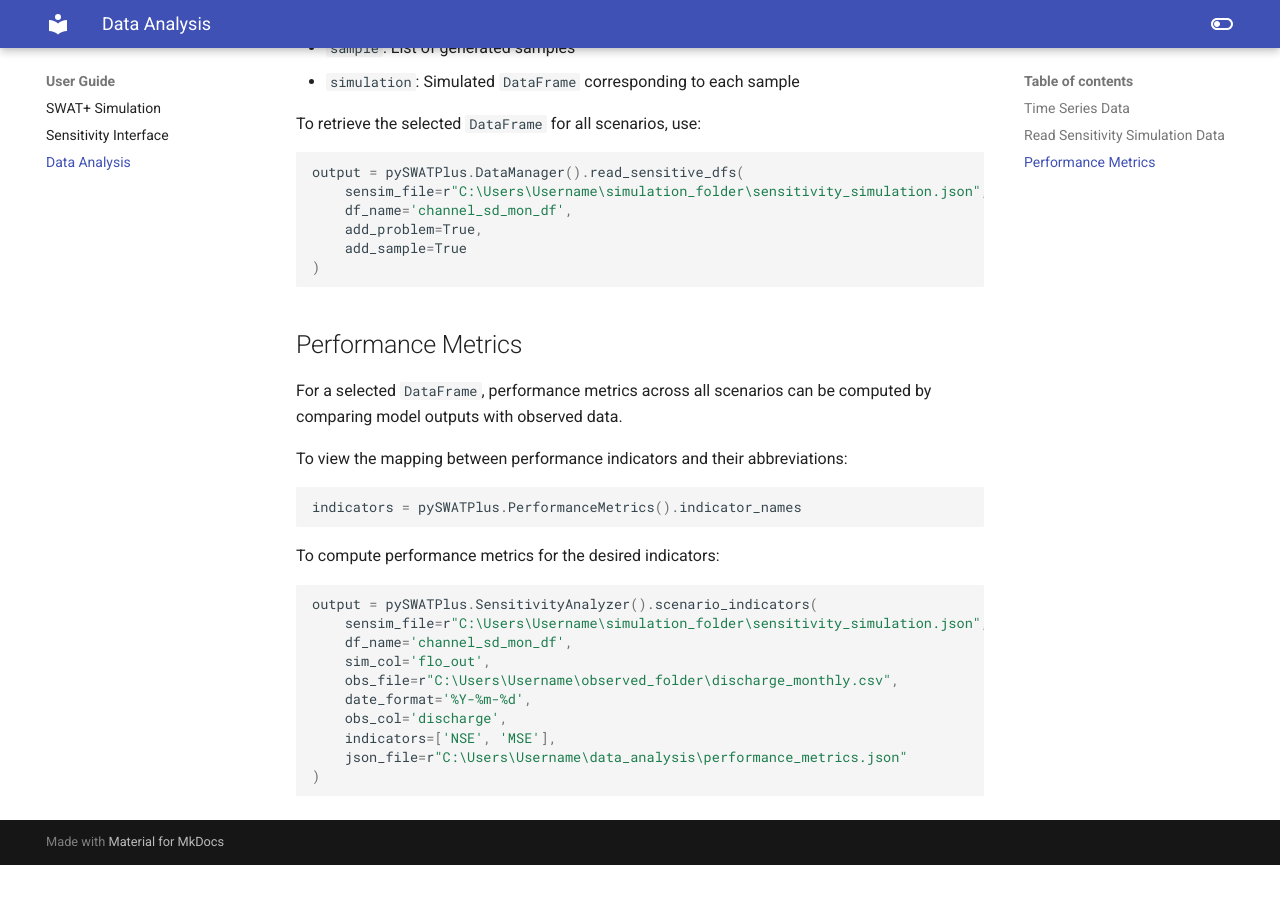
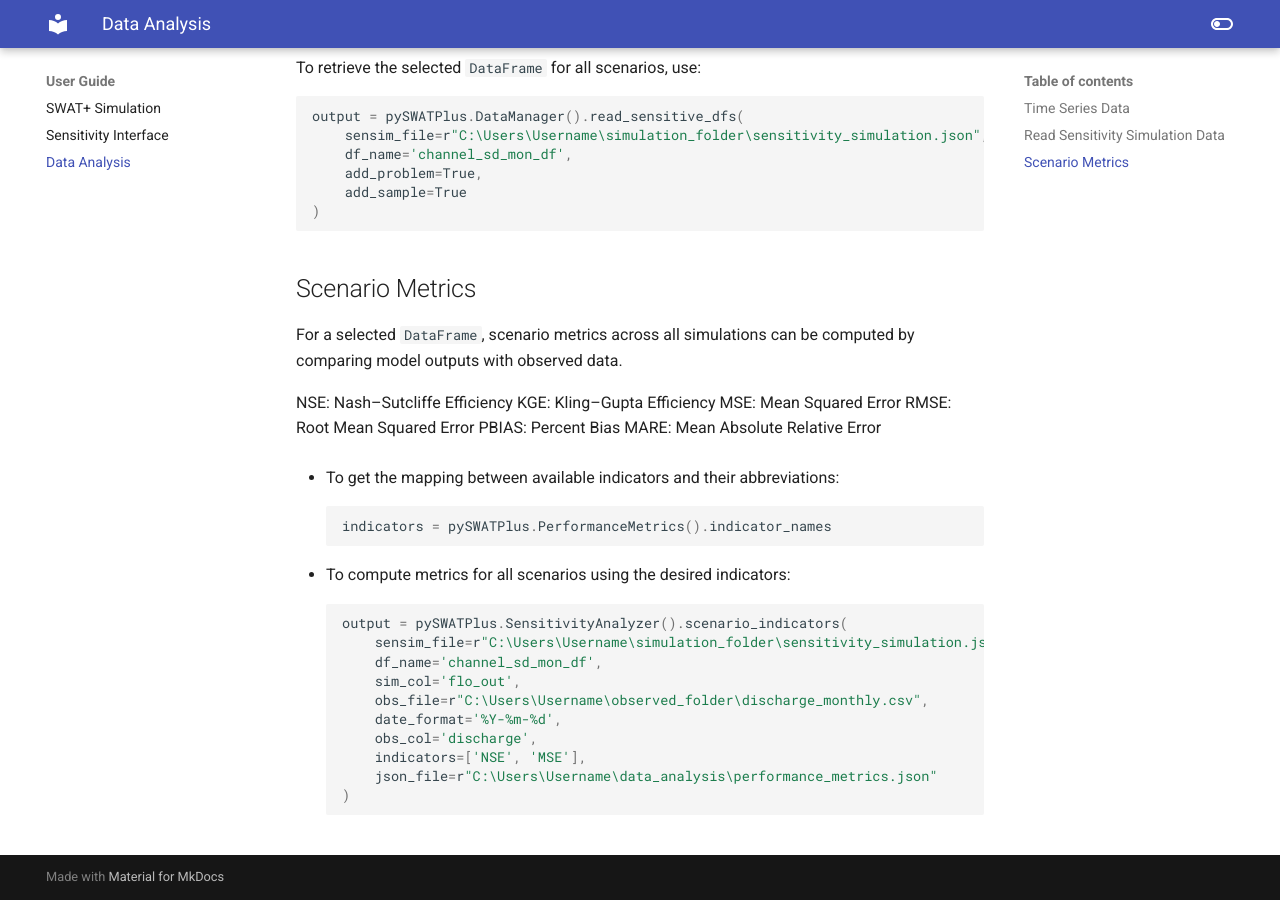
Before and after one commit to swat-model/pySWATPlus, an MkDocs documentation site: the page built from docs/userguide/data_analysis.md, in a window 1280 px wide and 900 px high, scrolled down 988 px. Built offline with MkDocs 1.6.1 and Material for MkDocs 9.7.7, drawn with Linux system fonts in a browser that asks for light colours; before the commit the page ends 1853 px from its top, so only the background shows below that.

Commit message:
Minor correction in documentation

````diff
--- a/docs/userguide/data_analysis.md
+++ b/docs/userguide/data_analysis.md
@@ -1,11 +1,6 @@
 # Data Analysis
 
 This section explains how to analysis data generated by different interfaces.
-
-```python
-import pySWATPlus
-```
-
 
 ## Time Series Data
 
@@ -50,28 +45,36 @@ output = pySWATPlus.DataManager().read_sensitive_dfs(
 )
 ```
 
-## Performance Metrics
+## Scenario Metrics
 
-For a selected `DataFrame`, performance metrics across all scenarios can be computed by comparing model outputs with observed data.
+For a selected `DataFrame`, scenario metrics across all simulations can be computed by comparing model outputs with observed data.
 
-To view the mapping between performance indicators and their abbreviations:
-
-```python
-indicators = pySWATPlus.PerformanceMetrics().indicator_names
-```
-
-To compute performance metrics for the desired indicators:
+NSE: Nash–Sutcliffe Efficiency
+KGE: Kling–Gupta Efficiency
+MSE: Mean Squared Error
+RMSE: Root Mean Squared Error
+PBIAS: Percent Bias
+MARE: Mean Absolute Relative Error
 
 
-```python
-output = pySWATPlus.SensitivityAnalyzer().scenario_indicators(
-    sensim_file=r"C:\Users\Username\simulation_folder\sensitivity_simulation.json",
-    df_name='channel_sd_mon_df',
-    sim_col='flo_out',
-    obs_file=r"C:\Users\Username\observed_folder\discharge_monthly.csv",
-    date_format='%Y-%m-%d',
-    obs_col='discharge',
-    indicators=['NSE', 'MSE'],
-    json_file=r"C:\Users\Username\data_analysis\performance_metrics.json"
-)
-```
+
+- To get the mapping between available indicators and their abbreviations:
+
+    ```python
+    indicators = pySWATPlus.PerformanceMetrics().indicator_names
+    ```
+
+- To compute metrics for all scenarios using the desired indicators:
+
+    ```python
+    output = pySWATPlus.SensitivityAnalyzer().scenario_indicators(
+        sensim_file=r"C:\Users\Username\simulation_folder\sensitivity_simulation.json",
+        df_name='channel_sd_mon_df',
+        sim_col='flo_out',
+        obs_file=r"C:\Users\Username\observed_folder\discharge_monthly.csv",
+        date_format='%Y-%m-%d',
+        obs_col='discharge',
+        indicators=['NSE', 'MSE'],
+        json_file=r"C:\Users\Username\data_analysis\performance_metrics.json"
+    )
+    ```
````
Also changed, not shown: docs/userguide/swatplus_simulation.md (+1 -1 lines).
